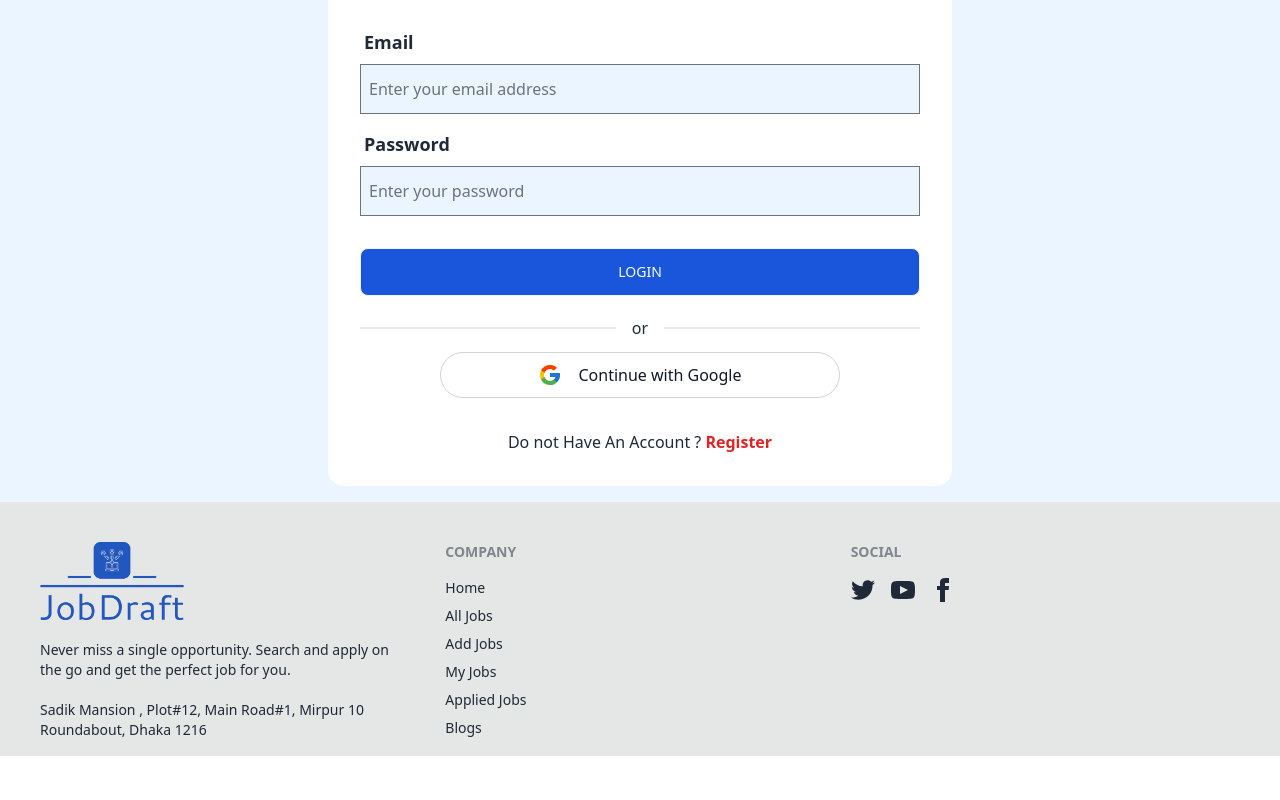
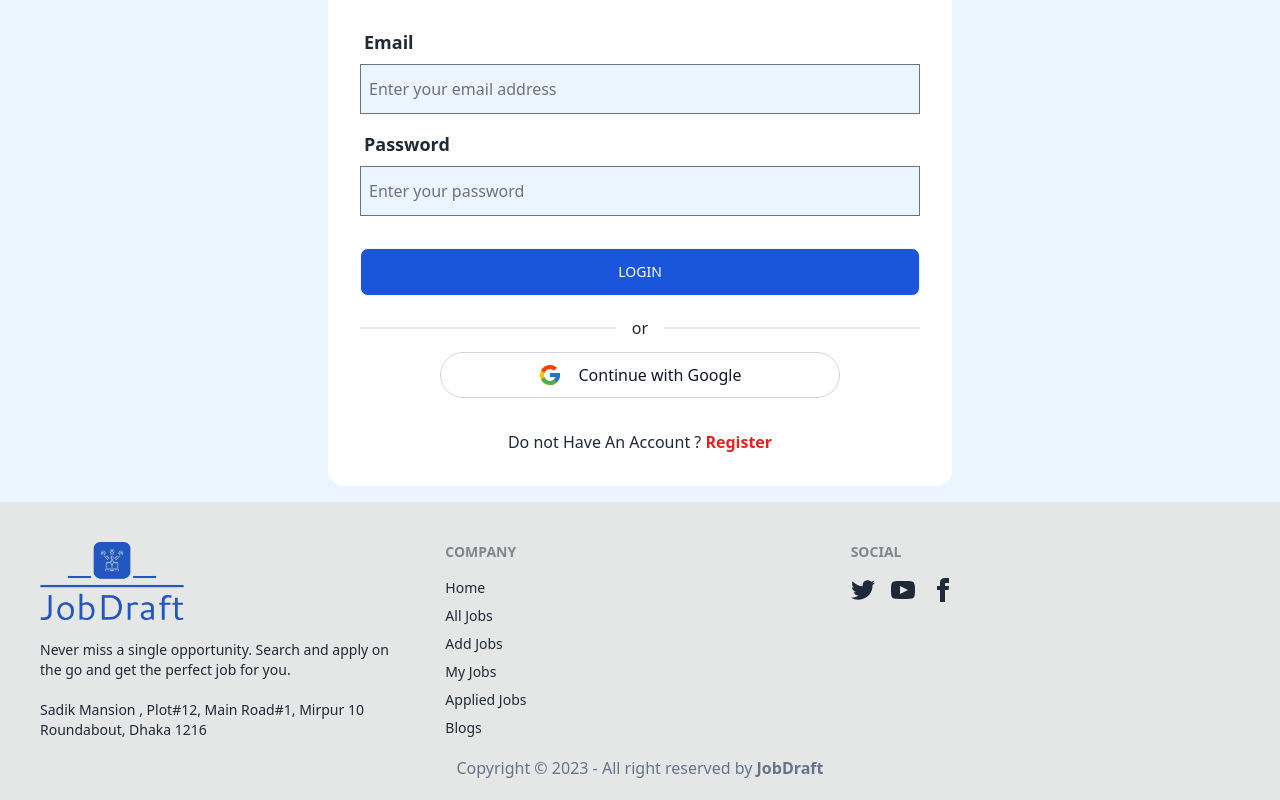
Before and after one commit to abusaleh2234/JobDraft-client, a React (Vite) app: page /login in a window 1280 px wide. Shown: the part 217-1017 px from the top of the page. Before the commit the page ends 973 px from the top, so only its background shows below. Built offline with nearby package versions, Linux system fonts and the light colour scheme; no server answers.

Commit message:
complete project

```diff
--- a/src/Shared/Footer/Footer.jsx
+++ b/src/Shared/Footer/Footer.jsx
@@ -29,7 +29,9 @@ const Footer = () => {
                 </nav>
 
             </footer>
-
+            <aside className="pb-5 text-center">
+                <p className="text-slate-500">Copyright © 2023 - All right reserved by <Link to="/" className="font-semibold hover:text-blue-600">JobDraft</Link></p>
+            </aside>
         </div>
     );
 };
```
